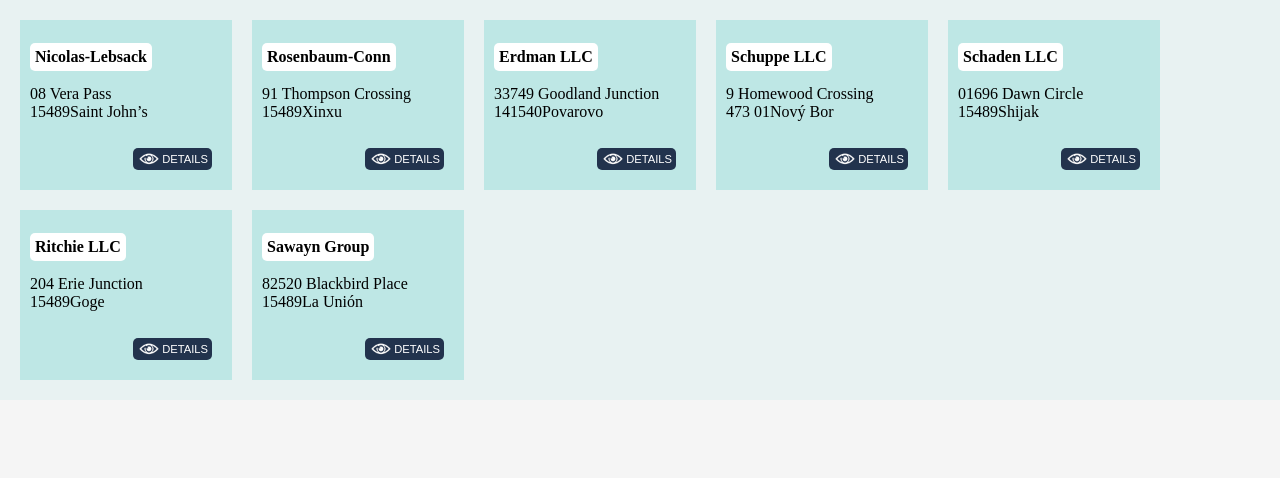
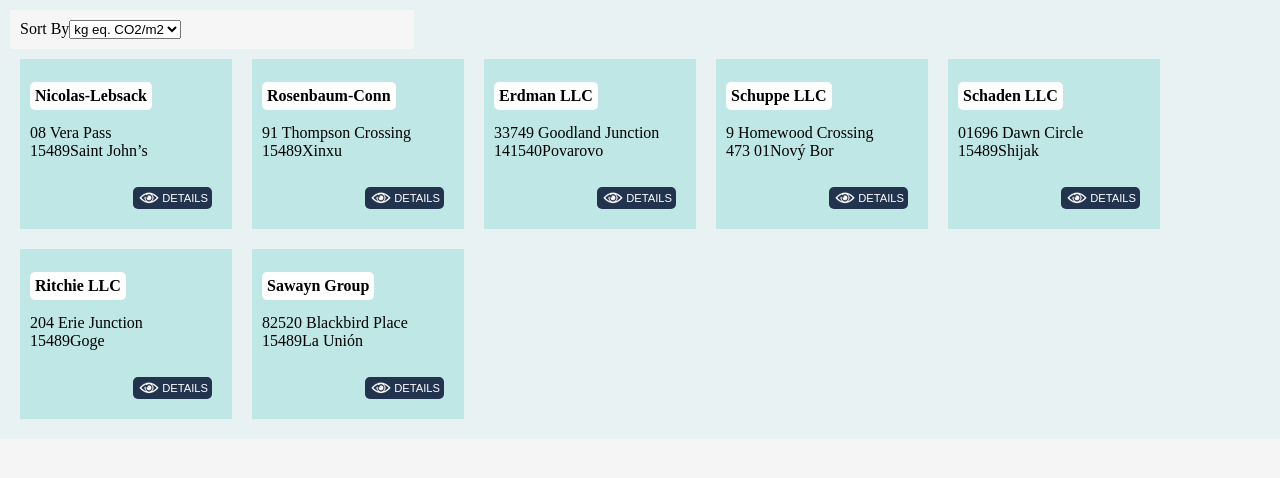
Before and after one commit to Sigma-2000/Test-Vizcab, a React (Vite) app in the folder frontend/: page / in a window 1280 px wide. Shown: the top 478 px of the page. Built offline with nearby package versions, Linux system fonts and the light colour scheme.

Commit message:
feat-integration-static-input-and-static-details

```diff
--- a/frontend/src/components/Buildings.css
+++ b/frontend/src/components/Buildings.css
@@ -39,6 +39,7 @@
   border-radius: 5px;
   padding: 4px;
   margin: 10px;
+  cursor: pointer;
 }
 
 .buildings-vue-logo{
--- /dev/null
+++ b/frontend/src/components/DetailsBuildings.jsx
@@ -0,0 +1,31 @@
+import React from "react";
+
+import datas from "../datas.json";
+import "../index.css";
+
+
+export default function DetailsBuildings(){
+ /*
+    const dataArray = datas.data;
+    passer les datas par les props !
+
+    if (!Array.isArray(dataArray)) {
+        // Gestion de cas où datas n'est pas un tableau
+        return <div>Les données ne sont pas valides.</div>;
+    }
+
+    return (
+
+        <div key={item.id}>
+            <h2>{item.name}</h2>
+            <h3>Adress</h3>
+            <p>{item.address}</p>
+            <p>{item.postcode}{item.city}</p>
+            <h3>Surface (m2)</h3>
+            <p>{item.surface}</p>
+            <h3>Carbon emission (kg eq. CO2)</h3>
+            <p>{item.carbon_emission}</p>
+            <h3>Carbon emission per square meter(kg eq. CO2/m2)</h3>
+        </div>
+    );*/
+}
--- /dev/null
+++ b/frontend/src/components/Input.css
@@ -0,0 +1,10 @@
+.Input-vue-sort-by{
+  background-color: #f6f6f6;
+  width: 30%;
+  padding: 10px;
+  display: inline-block;
+};
+
+.Input-vue-label{
+  margin-right: 20px;
+}
--- a/frontend/src/components/Input.jsx
+++ b/frontend/src/components/Input.jsx
@@ -1,24 +1,17 @@
 import React from "react";
+
+import "./Input.css";
+
 export default function Input(){
-    const styles = {
-        backgroundColor: '#f6f6f6',
-        width: 'fit-content',
-        padding: '10px',
-
-
-    };
+    const prefix = "Input-vue";
     return(
-        <div style={styles}>
-            <input
-                type="text"
-                placeholder="kg eq. CO2/m2"
-            />
-            <select>
-                <option value="">Sort By</option>
-                <option value="option1">Option 1</option>
-                <option value="option2">Option 2</option>
-                <option value="option3">Option 3</option>
-                {/* Ajoutez des options si besoin ??*/}
+        <div className={`${prefix}-sort-by`}>
+            <label className={`${prefix}-label`} htmlFor="sortBy" >
+                Sort By
+            </label>
+            <select >
+                <option value="option1">kg eq. CO2/m2</option>
+                <option value="option2">kg eq. CO2</option>
             </select>
 
         </div>
--- a/frontend/src/pages/Details.jsx
+++ b/frontend/src/pages/Details.jsx
@@ -1,9 +1,13 @@
 import React from "react";
+
+import DetailsBuildings from "../components/DetailsBuildings";
+
+import "../index.css";
 
 export default function Details(){
     return(
-        <div>
-            <h2>Details</h2>
+        <div className="presentation-pages">
+            <DetailsBuildings />
 
         </div>
     );
--- a/frontend/src/pages/Home.jsx
+++ b/frontend/src/pages/Home.jsx
@@ -3,12 +3,13 @@ import React from "react";
 import "../index.css";
 
 import Buildings from "../components/Buildings";
-/*import Input from "../components/Input";*/
+import Input from "../components/Input";
 
 export default function Home(){
 
     return(
         <div className="presentation-pages">
+            <Input />
             <Buildings />
         </div>
     );
```
Also changed, not shown: 1 other file (tests, documents, lock files or other folders).
